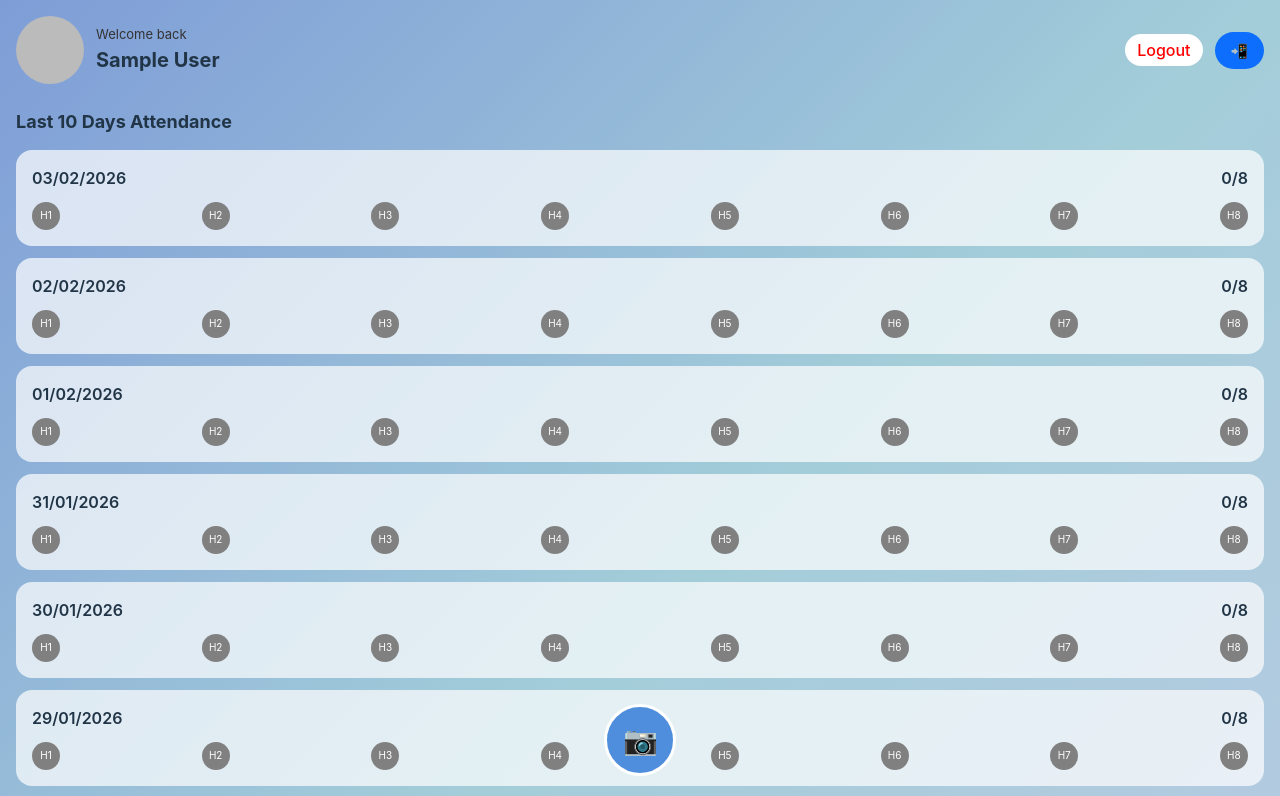
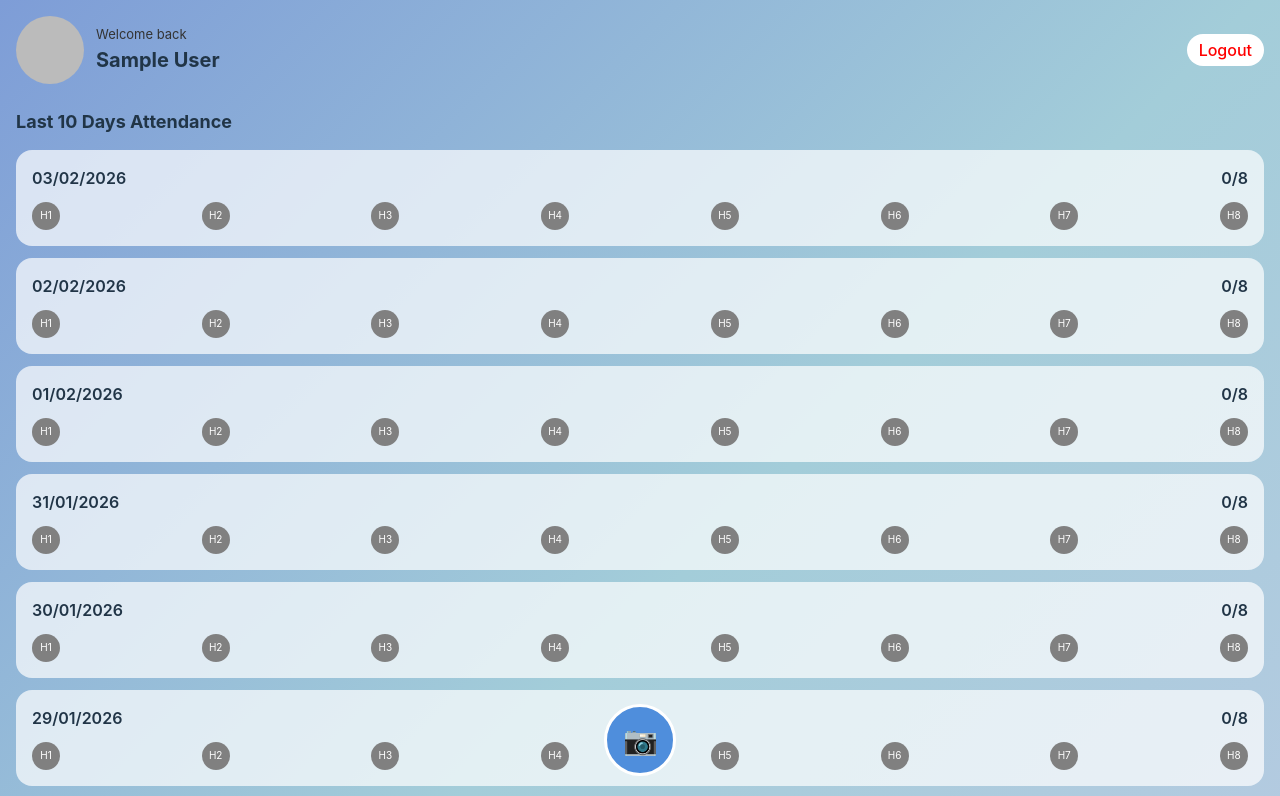
Before and after one commit to Hariiikrishnan/qr_attendance_faculty, a React (Vite) app: page /student/home in a window 1280 px wide. Shown: the top 796 px of the page. Built offline with nearby package versions, Linux system fonts and the light colour scheme; no server answers; sample sign-in values are in the browser's storage.

Commit message:
Fixed ! operator

```diff
--- a/src/student/pages/StudentHome.jsx
+++ b/src/student/pages/StudentHome.jsx
@@ -210,7 +210,7 @@ export default function StudentHome({ user }) {
         <button style={styles.logout} onClick={signOut}>
           Logout
         </button>
-          {!canInstall && (
+          {canInstall && (
   <button
     style={styles.installBtn}
     onClick={promptInstall}
```
